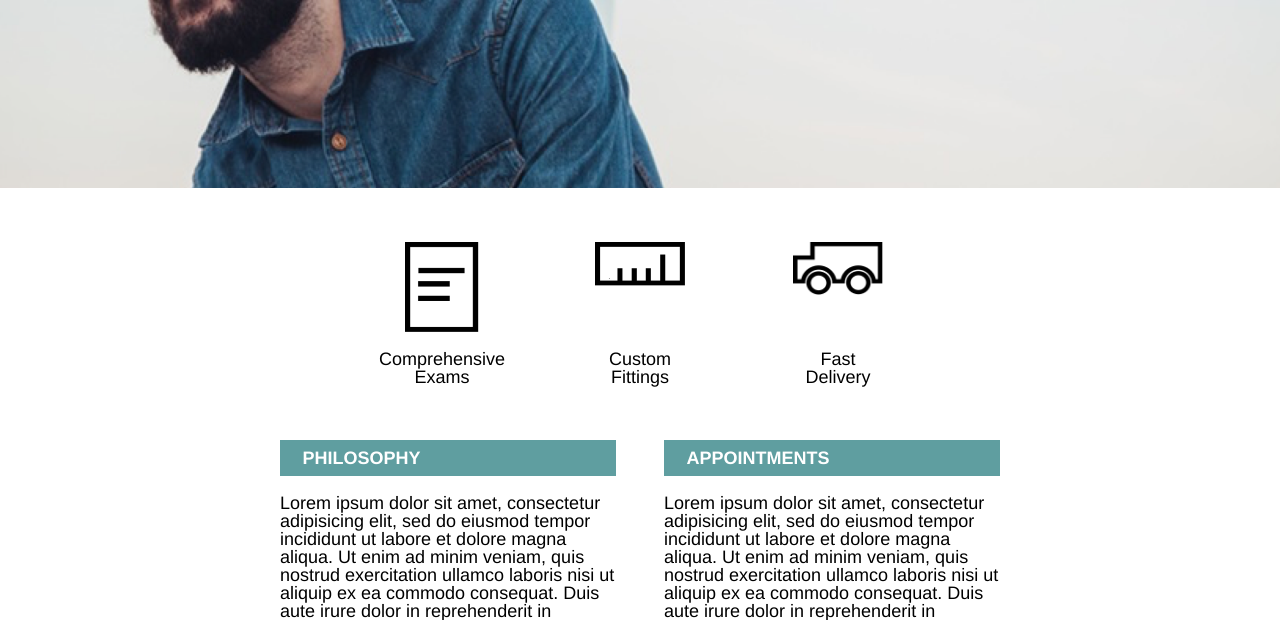
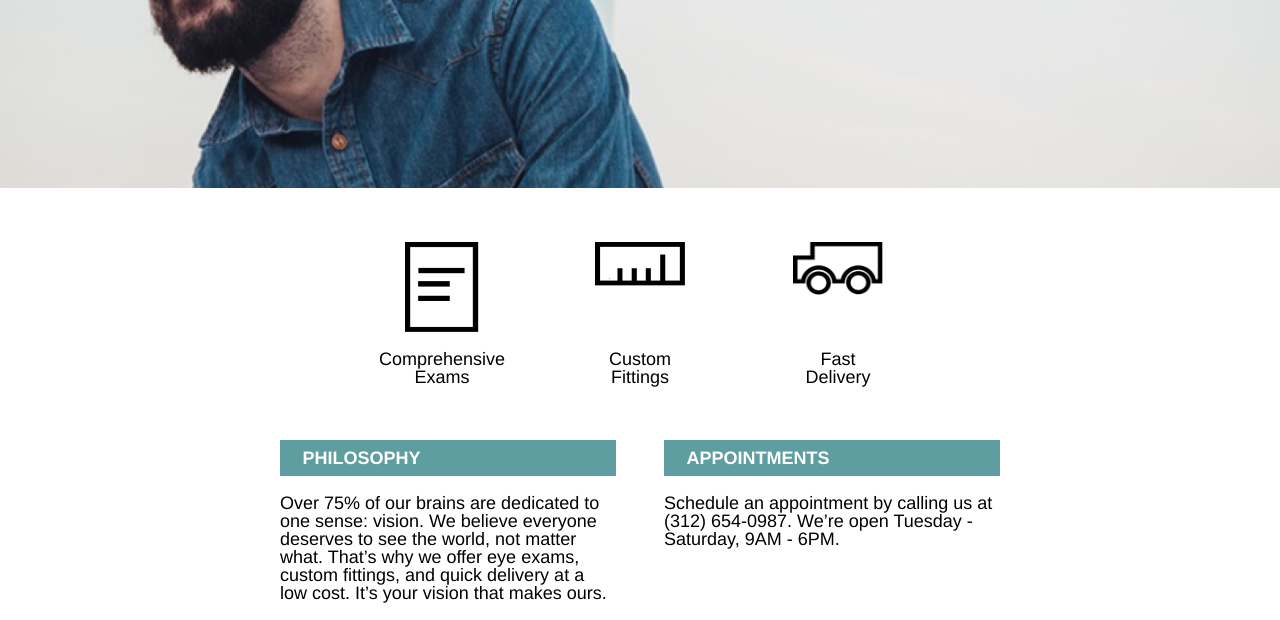
Before and after one commit to Cupcake288/tortoiseshelloptics, a plain HTML site: page index.html in a window 1280 px wide. Shown: the part 334-954 px from the top of the page. Drawn offline with Linux system fonts and the light colour scheme.

Commit message:
Adjust text info section

```diff
--- a/index.html
+++ b/index.html
@@ -54,11 +54,11 @@
       <div class="info-section">
         <div class="info-element">
           <h4 class="description">Philosophy</h4>
-          <p class="info-text">Lorem ipsum dolor sit amet, consectetur adipisicing elit, sed do eiusmod tempor incididunt ut labore et dolore magna aliqua. Ut enim ad minim veniam, quis nostrud exercitation ullamco laboris nisi ut aliquip ex ea commodo consequat. Duis aute irure dolor in reprehenderit in voluptate velit esse cillum dolore eu fugiat nulla pariatur. Excepteur sint occaecat cupidatat non proident, sunt in culpa qui officia deserunt mollit anim id est laborum.</p>
+          <p class="info-text">Over 75% of our brains are dedicated to one sense: vision. We believe everyone deserves to see the world, not matter what. That’s why we offer eye exams, custom fittings, and quick delivery at a low cost. It’s your vision that makes ours.</p>
         </div>
         <div class="info-element">
           <h4 class="description">Appointments</h4>
-          <p class="info-text">Lorem ipsum dolor sit amet, consectetur adipisicing elit, sed do eiusmod tempor incididunt ut labore et dolore magna aliqua. Ut enim ad minim veniam, quis nostrud exercitation ullamco laboris nisi ut aliquip ex ea commodo consequat. Duis aute irure dolor in reprehenderit in voluptate velit esse cillum dolore eu fugiat nulla pariatur. Excepteur sint occaecat cupidatat non proident, sunt in culpa qui officia deserunt mollit anim id est laborum.</p>
+          <p class="info-text">Schedule an appointment by calling us at (312) 654-0987. We’re open Tuesday - Saturday, 9AM - 6PM.</p>
         </div>
       </div>
     </div>
```
